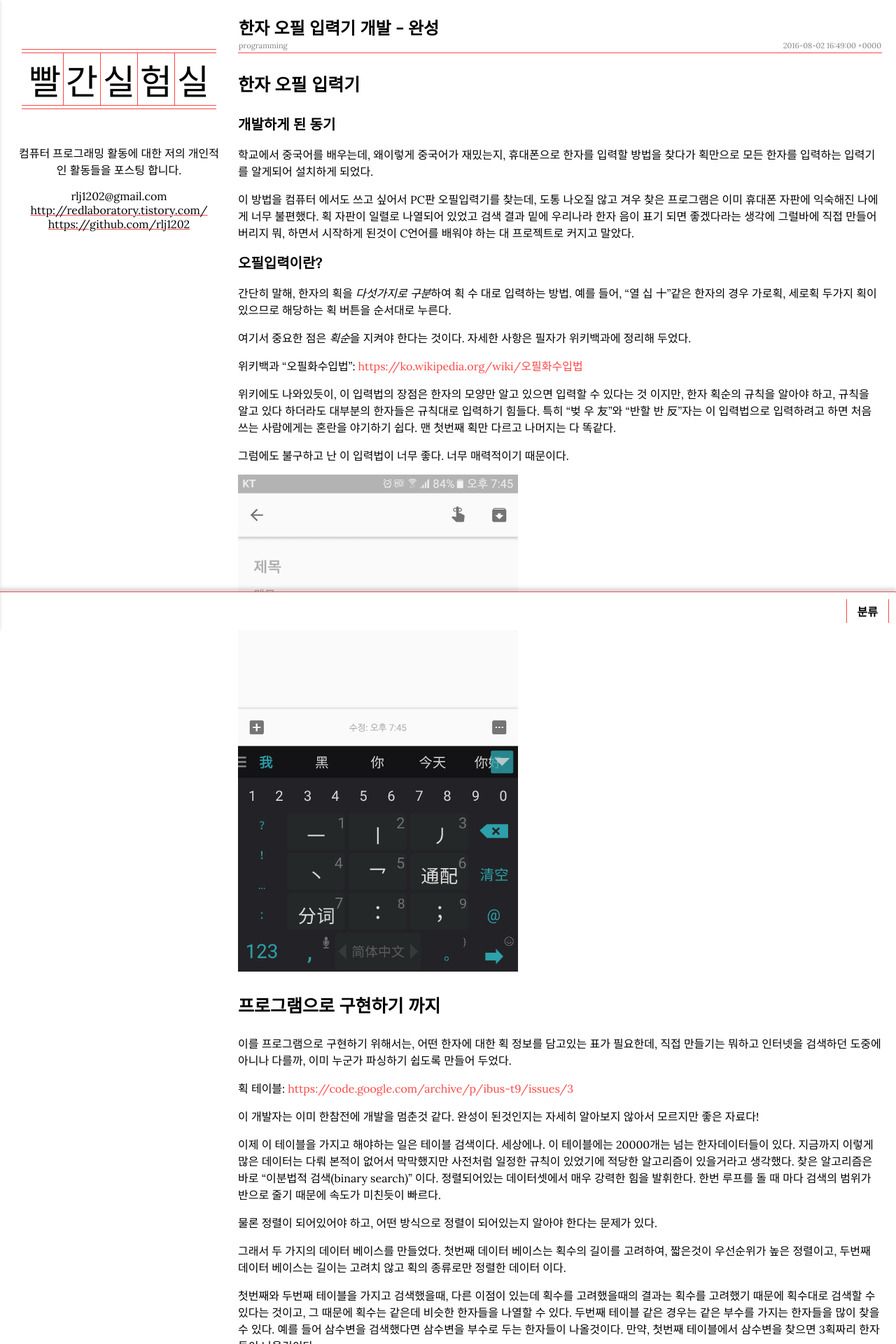
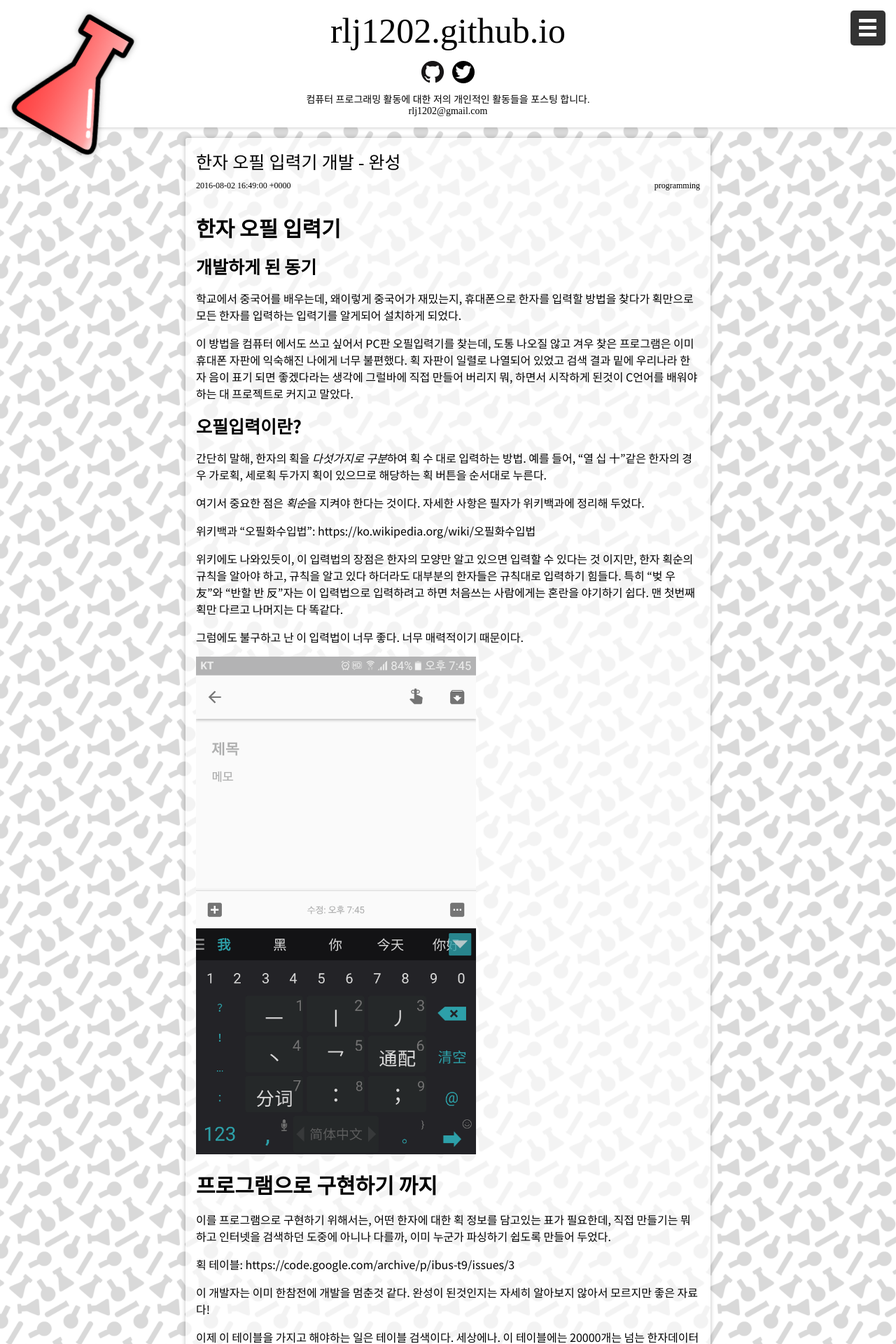
Before and after one commit to rlj1202/redlaboratory.github.io, a Jekyll site: the page built from _posts/2016-08-03-chinese-five-stroke-input-method-complete.md, in a window 1280 px wide. Shown: the top 1920 px of the page at 70% size. Built offline with Jekyll 4.4.1, drawn with Linux system fonts in a browser that asks for light colours; some web fonts are replaced.

Commit message:
New theme!

```diff
--- a/_config.yml
+++ b/_config.yml
@@ -23,6 +23,8 @@ twitter_username: KrRedlaboratory
 github_username:  rlj1202
 author: "https://plus.google.com/+rlj1202"
 
+excerpt_separator: <!-- more -->
+
 # Build settings
 markdown: kramdown
 # theme: minima
--- a/_includes/article.html
+++ b/_includes/article.html
@@ -1,13 +1,11 @@
-<article>
-	<header>
-		<h2 id="title"><a href="{{ post.url | relative_url }}">{{ include.title }}</a></h2>
-		<h3 id="categories"><a href="/{{ include.categories | join: "/" }}">{{ include.categories | join: " > " }}</a></h3>
-		<h3 id="date">{{ include.date }}</h3>
-	</header>
+<article class="box">
+	<h1 class="title"><a href="{{ post.url | relative_url }}">{{ include.title }}</a></h2>
+	<h2 class="date">{{ include.date }}</h3>
+	<h2 class="category"><a href="/{{ include.categories | join: "/" }}">{{ include.categories | join: " > " }}</a></h3>
 	<section>
 		{% if include.excerpt %}
 			{{ include.excerpt | remove: '<p>' | remove: '</p>' }}
-			<p>...<p>
+			<p>...</p>
 		{% else %}
 			{{ include.content }}
 		{% endif %}
--- a/_layouts/default.html
+++ b/_layouts/default.html
@@ -31,6 +31,61 @@
 	<link rel="author" href="{{ site.author }}"><!-- deprecated tag. no longer used by google search. use google plus publisher tag instead. -->
 </head>
 <body>
+	<header>
+		<img id="lab_bottle_big" src="/assets/lab_bottle_big.png"/>
+		<a href="/">rlj1202.github.io</a>
+		<div>
+			<a href="https://github.com/rlj1202"><img src="/assets/Github-Mark-32px.png"/></a>
+			<a href="https://twitter.com/JisooSim"><img src="/assets/twitter-32px.png"/></a>
+			<div id="description">{{ site.description }}</div>
+			<div id="email">{{ site.email }}</div>
+		</div>
+	</header>
+	<div id="wrapper">
+		{{ content }}
+	</div>
+	<footer class="box">
+		Github.io - Copyright(C) 2017. Jisu Sim(RedLaboratory).
+	</footer>
+
+	<input id="nav_button_toggle" type="checkbox">
+	<label for="nav_button_toggle">
+		<div id="nav_button">
+			<svg width="50px" height="50px">
+				<rect style="width:25px;height:5px;fill:white;x:12px;y:12px" />
+				<rect style="width:25px;height:5px;fill:white;x:12px;y:22px;" />
+				<rect style="width:25px;height:5px;fill:white;x:12px;y:32px;" />
+			</svg>
+		</div>
+	</label>
+	<nav>
+		{% for category0 in site.categories %}
+			{% assign b = false %}
+			{% for post in site.posts %}
+				{% if post.categories[0] == category0.first %}
+					{% assign b = true %}
+				{% endif %}
+			{% endfor %}
+			{% if b == true %}
+				<h3><a href="/{{ category0 | first }}">{{ category0 | first }}</a></h3>
+
+				<ul>
+				{% for category1 in site.categories %}
+					{% assign b = false %}
+					{% for post in site.posts %}
+						{% if post.categories[0] == category0.first and post.categories[1] == category1.first %}
+							{% assign b = true %}
+						{% endif %}
+					{% endfor %}
+					{% if b == true%}
+						<li><a href="/{{ category0 | first }}/{{ category1 | first }}">{{ category1 | first }}</a></li>
+					{% endif %}
+				{% endfor %}
+				</ul>
+			{% endif %}
+		{% endfor %}
+	</nav>
+	<!--
 	<div id="bottom_bar">
 		<input id="side_nav_toggle" type="checkbox" >
 		<label for="side_nav_toggle">
@@ -68,33 +123,6 @@
 			</nav>
 		</div>
 	</div>
-	<header id="main">
-		<div id="logo">
-			<a href="/"><table>
-				<tr><td colspan="5"></td></tr>
-				<tr>
-					<td>빨</td><td>간</td><td>실</td><td>험</td><td>실</td>
-				</tr>
-				<tr><td colspan="5"></td></tr>
-			</table></a>
-		</div>
-
-		<div id="description">
-			<p>{{ site.description }}</p>
-			<p>
-				{{ site.email }}
-				</br>
-				<a href="http://redlaboratory.tistory.com/" target="_blank">http://redlaboratory.tistory.com/</a>
-				</br>
-				<a href="https://github.com/rlj1202">https://github.com/rlj1202</a>
-			</p>
-		</div>
-	</header>
-	<div id="wrapper">
-		{{ content }}
-	</div>
-	<footer>
-		Github.io - Copyright(C) 2017. Jisu Sim(RedLaboratory).
-	</footer>
+	-->
 <body>
 </html>
--- a/_posts/2016-08-03-chinese-five-stroke-input-method-complete.md
+++ b/_posts/2016-08-03-chinese-five-stroke-input-method-complete.md
@@ -15,6 +16,8 @@ date:       2016-08-03 01:49:00 +0900
 ## 오필입력이란?
 간단히 말해, 한자의 획을 *다섯가지로 구분*하여 획 수 대로 입력하는 방법.
 예를 들어, "열 십 十"같은 한자의 경우 가로획, 세로획 두가지 획이 있으므로 해당하는 획 버튼을 순서대로 누른다.
+
+<!-- more -->
 
 여기서 중요한 점은 *획순*을 지켜야 한다는 것이다.
 자세한 사항은 필자가 위키백과에 정리해 두었다.
--- a/_posts/2017-07-31-welcome-to-jekyll.markdown
+++ b/_posts/2017-07-31-welcome-to-jekyll.markdown
@@ -7,7 +7,7 @@ categories: jekyll about
 You’ll find this post in your `_posts` directory. Go ahead and edit it and re-build the site to see your changes. You can rebuild the site in many different ways, but the most common way is to run `jekyll serve`, which launches a web server and auto-regenerates your site when a file is updated.
 
 To add new posts, simply add a file in the `_posts` directory that follows the convention `YYYY-MM-DD-name-of-post.ext` and includes the necessary front matter. Take a look at the source for this post to get an idea about how it works.
-
+<!-- more -->
 Jekyll also offers powerful support for code snippets:
 
 {% highlight ruby %}
--- a/assets/style.css
+++ b/assets/style.css
@@ -1,176 +1,138 @@
-@import url('https://fonts.googleapis.com/css?family=Lora');
-@import url(https://fonts.googleapis.com/earlyaccess/nanumgothic.css);
-@import url(https://fonts.googleapis.com/earlyaccess/nanummyeongjo.css);
-@import url(https://fonts.googleapis.com/earlyaccess/hanna.css);
-@import url(https://fonts.googleapis.com/earlyaccess/notosanskr.css);
-@import url(https://fonts.googleapis.com/earlyaccess/nanumpenscript.css);
+@import url(http://fonts.googleapis.com/earlyaccess/nanumgothic.css);
+@import url(http://fonts.googleapis.com/earlyaccess/notosanskr.css);
+@import url(http://fonts.googleapis.com/earlyaccess/hanna.css);
 
 body {
-	font-family: 'Lora', 'Nanum Myeongjo', serif;
-	margin: 20px;
-	padding-bottom: 50px;/* for bottom_bar */
+	background-image: url(/assets/lab.png);
+	background-repeat: repeat;
+	background-size: 100px 100px;
+	margin: 0;
+	font-family: 'Hanna', serif;
 }
-div#bottom_bar {
-	position: fixed;
-	bottom: 0;
-	left: 0;
-	width: 100%;
-	height: auto;
+header {
 	background-color: white;
-	border-top: 1px solid #ff4545;
-	padding: 10px;
-	box-sizing: border-box;
-	box-shadow: 0 -5px 5px rgba(0, 0, 0, 0.15);
+	text-align: center;
+	font-size: 50px;
+	padding: 15px;
+	box-shadow: 0 0 5px 1px rgba(0, 0, 0, 0.2)
 }
-input#side_nav_toggle {
-	display: none;
-}
-div#side_nav_toggle {
-	border-left: 1px solid #ff4545;
-	border-right: 1px solid #ff4545;
-	float:right;
-	height: 20px;
-	padding: 5px;
-	display: table;
-	cursor: pointer;
-}
-div#side_nav_toggle span {
-	padding: 0 10px;
-	display: table-cell;
-	vertical-align:middle;
-	text-align:center;
-	font-weight:bold;
-}
-div#side_nav {
-	position: fixed;
-	height: 100%;
-	box-sizing: border-box;
-	top: 0;
-	left: -325px;
-	width: 320px;
-	box-shadow: 5px 0px 5px rgba(0, 0, 0, 0.15);
-	border-right: 1px solid #ff4545;
-	background: white;
-	transition: left 0.5s ease;
-	padding: 20px;
-}
-input#side_nav_toggle:checked ~ div#side_nav {
-	left: 0;
-}
-header#main {
-	padding-right: 20px;
-	float: left;
-	width: 300px;
-	text-align: center;
-}
-header#main div#logo table {
-	border-collapse: collapse;
-	margin: 50px auto;
-}
-header#main div#logo tr:first-child td, header#main div#logo tr:last-child td {
-	padding: 2px 0;
-}
-header#main div#logo td {
-	border: 1px solid #ff4545;
-	font-size: 50px;
-	padding-left: 3px;
-	padding-right: 3px;
-}
-header#main div#logo td:first-child {
-	border-left: none;
-	padding-left: 10px;
-}
-header#main div#logo td:last-child {
-	border-right: none;
-	padding-right: 10px;
-}
-header#main div#logo a {
+a, a:link, a:visited {
 	color: black;
 	text-decoration: none;
 }
-header#main ul > li {
-	margin-bottom: 10px;
+header div#description, header div#email {
+	font-size: 14px;
 }
-header#main ul > li:last-child {
-	margin-bottom: 0px;
+img#lab_bottle_big {
+	height:200px;
+	position: absolute;
+	left: 15px;
+	transform: rotate(30deg);
+	filter: drop-shadow(0px 0px 5px rgba(0, 0, 0, 0.3));
 }
-header#main div#description a {
-	text-decoration: underline #ff4545;
+div#wrapper, footer {
+	width: 750px;
+	margin: 0 auto;
+	box-sizing: border-box;
 }
-header#main input#toggle {
+footer {
+	text-align: center;
+	font-size: 15px;
+	padding: 5px;
+	margin: 15px auto;
+}
+.box {
+	border-radius: 3px;
+	background-color: rgba(255, 255, 255, 0.7);
+	box-shadow: 0px 0px 5px 1px rgba(0, 0, 0, 0.2);
+}
+article {
+	padding: 10px;
+	margin: 15px 0;
+}
+article .title {
+	font-size: 25px;
+	font-weight: normal;
+	margin: 5px;
+}
+article .date {
+	font-size: 12px;
+	font-weight: normal;
+	margin: 5px;
+	float: left;
+}
+article .category {
+	font-size: 12px;
+	font-weight: normal;
+	margin: 5px;
+	float: right;
+}
+article section {
+	margin: 5px;
+	padding-top: 10px;
+	clear: both;
+	font-family: 'Noto Sans KR', sans-serif;
+	/*font-family: 'Nanum Gothic', sans-serif;*/
+}
+article section h1 {
+	font-size: 30px;
+	margin: 15px 0;
+}
+article section h2 {
+	font-size: 25px;
+	margin: 15px 0;
+}
+input#nav_button_toggle {
 	display: none;
 }
-header#main label {
+input#nav_button_toggle:checked ~ nav {
+	display: block;
+}
+div#nav_button {
+	width: 50px;
+	height: 50px;
+	position: fixed;
+	right: 15px;
+	top: 15px;
+	background: rgba(0, 0, 0, 0.8);
+	border-radius: 5px;
 	cursor: pointer;
 }
-header#main div#categories {
-	max-height: 0;
-	overflow: hidden;
-	transition: max-height 0.5s linear;
+nav {
+	display:none;
+	background-color: rgba(0, 0, 0, 0.8);
+	color: white;
+	border-radius: 5px;
+	position: fixed;
+	right: 15px;
+	top: 65px;
+	padding: 15px;
 }
-header#main input#toggle:checked ~ div#categories {
-	max-height: 200px;
+nav h3 {
+	margin: 7px 0;
+	font-size: 20px;
+	font-weight: normal;
 }
-div#wrapper {
-	overflow: hidden;
+nav ul {
+	padding: 0 20px;
+	margin: 7px 0;
+	font-size: 17px;
+	font-weight: normal;
 }
-div#wrapper article header {
-	padding: 1px;
-	border-bottom: 1px solid #ff4545;
+nav a, nav a:link, nav a:visited {
+	color: white;
 }
-div#wrapper article header:after {
-	content: "";
-	clear: both;
-	display: block;
-}
-div#wrapper article header h2#title {
-	clear: both;
-	margin: 0px;
-}
-div#wrapper article header h3 {
-	margin: 2px 0;
-	color: grey;
-	font-weight: normal;
-	font-size: 11px;
-}
-div#wrapper article header h3#categories {
-	float: left;
-}
-div#wrapper article header h3#categories a {
-	color: grey;
-}
-div#wrapper article header h3#date {
-	float: right;
-}
-div#wrapper article section {
-	margin: 1em 0;
-}
-div#wrapper article section a {
-	color: #ff4545
-}
-div#wrapper article section h1 {
-	font-size: 25px;
-}
-div#wrapper article section h2 {
-	font-size: 20px;
-}
-footer {
-	clear: both;
-	text-align: center;
-	margin-top: 20px;
-}
-a, a:link, a:visited, a:link:hover, a:visited:hover, a:link:active, a:visited:active {
-	color: black;
-	text-decoration: none;
-}
-@media (max-width:767px) {/* mobile */
-	div#side_nav {
-
+@media (max-width:768px) {/* mobile */
+	img#lab_bottle_big {
+		display: none;
 	}
-	header#main {
-		padding: 0;
-		float: none;
+	div#wrapper, footer {
 		width: auto;
+		margin: 5px;
+		box-sizing: border-box;
+	}
+	article {
+		margin: 5px 0;
 	}
 }
 @media print {/* rules for printers */
```
Also changed, not shown: other parts of _posts/2016-08-03-chinese-five-stroke-input-method-complete.md (+1 -0 lines), assets/GitHub-Mark-32px.png (added), assets/lab.png (added), assets/lab_bottle_big.png (added), assets/twitter-32px.png (added).
